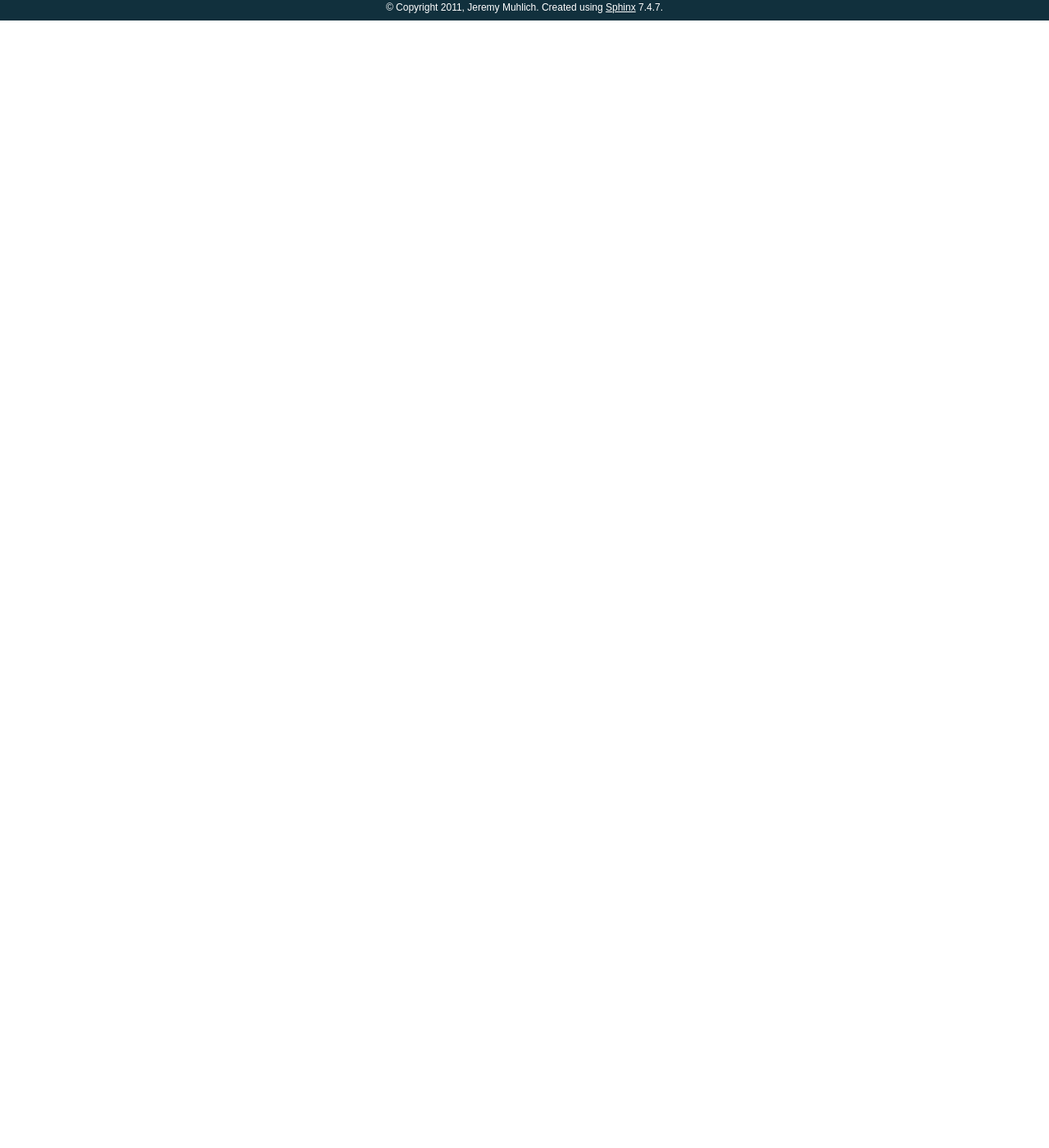
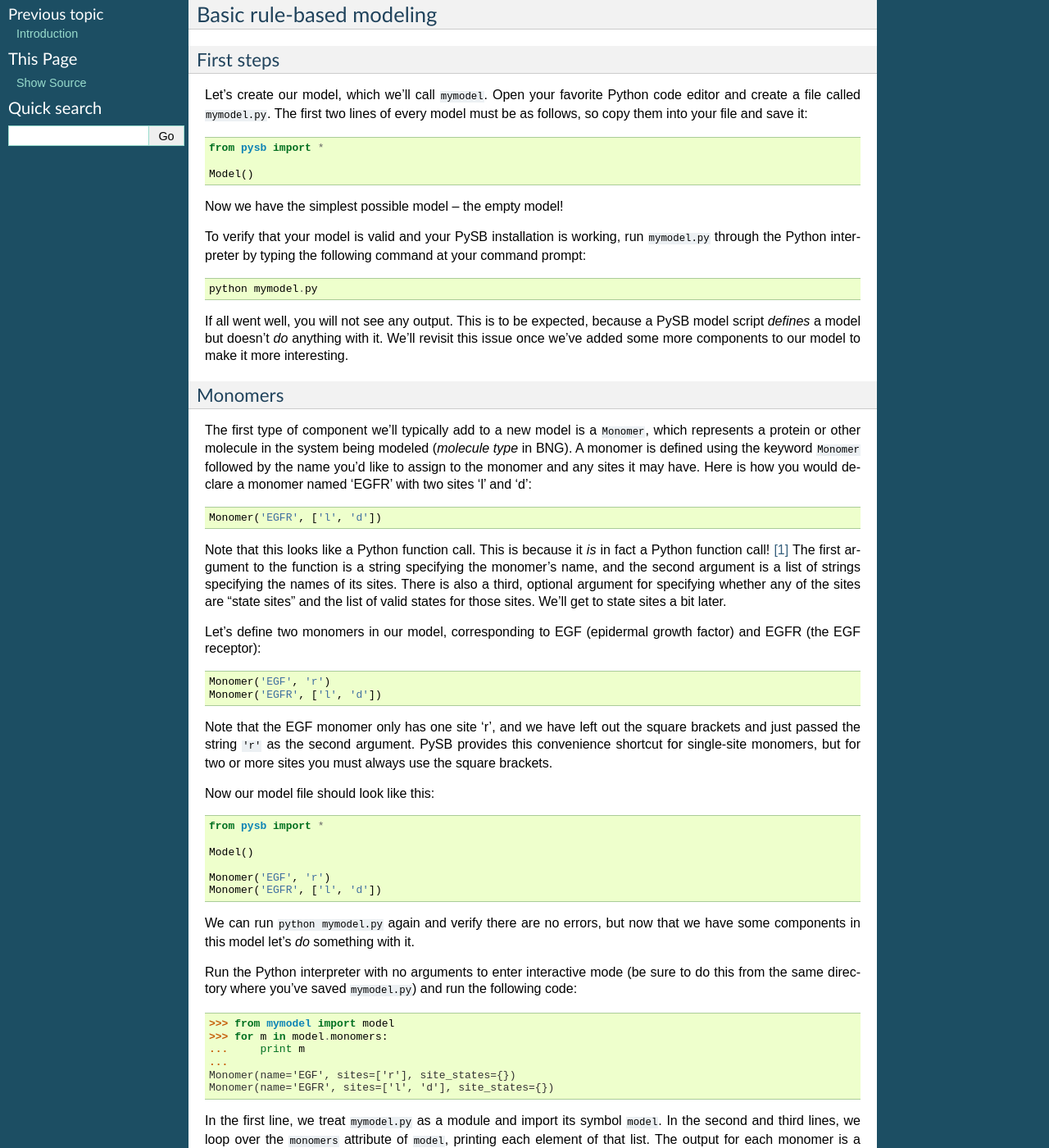
Before and after one commit to pysb/pysb, a Sphinx documentation site: the page built from doc/tutorial.rst, in a window 1280 px wide and 1400 px high, scrolled down 270 px. Shown: the whole window at 82% size. Built offline with Sphinx 7.4.7, drawn with Linux system fonts in a browser that asks for light colours; formulas are drawn with MathJax 3; before the commit the page ends 900 px from its top, so only the background shows below that; some of the changed text lies outside the part shown.

Commit message:
intro and tutorial docs; made doc release num dynamic
* placeholder text for intro
* first few pages of tutorial
* modularized setup.py logic for getting release string from git-describe,
  and used that in sphinx conf.py to drive release and version settings.

```diff
--- a/doc/conf.py
+++ b/doc/conf.py
@@ -12,11 +12,12 @@
 # serve to show the default.
 
 import sys, os
+import re
 
 # If extensions (or modules to document with autodoc) are in another directory,
 # add these directories to sys.path here. If the directory is relative to the
 # documentation root, use os.path.abspath to make it absolute, like shown here.
-#sys.path.insert(0, os.path.abspath('.'))
+sys.path.insert(0, os.path.abspath('..'))
 
 # -- General configuration -----------------------------------------------------
 
@@ -47,10 +48,11 @@ copyright = u'2011, Jeremy Muhlich'
 # |version| and |release|, also used in various other places throughout the
 # built documents.
 #
+import setup as pysb_setup
+# The full version, including alpha/beta/rc tags.
+release = pysb_setup.get_version()
 # The short X.Y version.
-version = '0.1.1'
-# The full version, including alpha/beta/rc tags.
-release = '0.1.1'
+version = re.sub(r'-.*', '', release)
 
 # The language for content autogenerated by Sphinx. Refer to documentation
 # for a list of supported languages.
--- a/doc/index.rst
+++ b/doc/index.rst
@@ -11,6 +11,7 @@ Contents:
 .. toctree::
    :maxdepth: 2
 
+   intro
    tutorial
 
 Indices and tables
--- a/doc/tutorial.rst
+++ b/doc/tutorial.rst
@@ -1,5 +1,146 @@
-The Tutorial
+Tutorial
+========
 
-~~~~
-print "hello world"
-~~~~
+This tutorial will walk you through the creation of your first PySB
+model.  First we will learn how to use basic rule-based modeling
+constructs, then take a deeper look at some simulation and analysis
+tools available through PySB, and finally explore PySB's most unique
+feature, so-called "higher-order" rules.
+
+.. note:: We assume a basic understanding of rule-based modeling,
+   specifically the formalism known as the Kappa calculus.  We will be
+   referencing concepts from the BioNetGen (BNG) implementation of
+   this formalism. `Section 1 of the BNG tutorial
+   <http://bionetgen.org/index.php/BioNetGen_Tutorial#Structure_of_the_Input_File>`_
+   serves as a good introduction to the language.
+
+Basic rule-based modeling
+-------------------------
+
+First steps
+~~~~~~~~~~~
+
+Let's create our model, which we'll call ``mymodel``. Open your
+favorite Python code editor and create a file called
+:file:`mymodel.py`.  The first two lines of every model must be as
+follows, so copy them into your file and save it::
+
+    from pysb import *
+
+    Model()
+
+Now we have the simplest possible model -- the empty model!
+
+To verify that your model is valid and your PySB installation is
+working, run :file:`mymodel.py` through the Python interpreter by
+typing the following command at your command prompt::
+
+   python mymodel.py
+
+If all went well, you will not see any output. This is to be expected,
+because a PySB model script *defines* a model but doesn't *do*
+anything with it. We'll revisit this issue once we've added some more
+components to our model to make it more interesting.
+
+Monomers
+~~~~~~~~
+
+The first type of component we'll typically add to a new model is a
+``Monomer``, which represents a protein or other molecule in the
+system being modeled (*molecule type* in BNG).  A monomer is defined
+using the keyword ``Monomer`` followed by the name you'd like to
+assign to the monomer and any sites it may have.  Here is how you
+would declare a monomer named 'EGFR' with two sites 'l' and 'd'::
+
+    Monomer('EGFR', ['l', 'd'])
+
+Note that this looks like a Python function call.  This is because it
+*is* in fact a Python function call! [#func]_ The first argument to
+the function is a string specifying the monomer's name, and the second
+argument is a list of strings specifying the names of its sites.
+There is also a third, optional argument for specifying whether any of
+the sites are "state sites" and the list of valid states for those
+sites.  We'll get to state sites a bit later.
+
+Let's define two monomers in our model, corresponding to EGF
+(epidermal growth factor) and EGFR (the EGF receptor)::
+
+    Monomer('EGF', 'r')
+    Monomer('EGFR', ['l', 'd'])
+
+Note that the EGF monomer only has one site 'r', and we have left out
+the square brackets and just passed the string ``'r'`` as the second
+argument.  PySB provides this convenience shortcut for single-site
+monomers, but for two or more sites you must always use the square
+brackets.
+
+Now our model file should look like this::
+
+    from pysb import *
+
+    Model()
+
+    Monomer('EGF', 'r')
+    Monomer('EGFR', ['l', 'd'])
+
+We can run ``python mymodel.py`` again and verify there are no errors,
+but now that we have some components in this model let's *do*
+something with it.
+
+Run the Python interpreter with no arguments to enter interactive mode
+(be sure to do this from the same directory where you've saved
+:file:`mymodel.py`) and run the following code:
+
+    >>> from mymodel import model
+    >>> for m in model.monomers:
+    ...     print m
+    ...
+    Monomer(name='EGF', sites=['r'], site_states={})
+    Monomer(name='EGFR', sites=['l', 'd'], site_states={})
+
+In the first line, we treat :file:`mymodel.py` as a module and import
+its symbol ``model``.  In the second and third lines, we loop over the
+``monomers`` attribute of ``model``, printing each element of that
+list.  The output for each monomer is a more verbose, explicit
+representation of the same call we used to define it. [#mkw]_
+
+Here we can start to see how PySB is a bit different from most other
+modeling tools.  With other tools, we typically create a text file
+with a certain syntax, then pass that text file through the tool in
+order to perform some task and produce an output file.  In PySB on the
+other hand we write Python code defining our model in a regular Python
+module, and the elements we define in that module can be inspected and
+operated on as Python objects. We'll explore this concept more fully
+in the next section, but for now let's cover the other types of
+components we can add to our model.
+
+Parameters
+~~~~~~~~~~
+
+Rules
+~~~~~
+
+Compartments
+~~~~~~~~~~~~
+
+Initial conditions
+~~~~~~~~~~~~~~~~~~
+
+Observables
+~~~~~~~~~~~
+
+
+Simulation and analysis
+-----------------------
+
+Higher-order rules
+------------------
+
+.. rubric:: Footnotes
+
+.. [#func] Technically speaking it's a constructor, not just any old
+   function.
+
+.. [#mkw] The astute Python programmer will recognize this as the
+   ``repr`` of the monomer object, using keyword arguments in the
+   constructor call.
```
Also changed, not shown: doc/intro.rst (added, +43 -0 lines), setup.py (+19 -12 lines), 1 other file.
